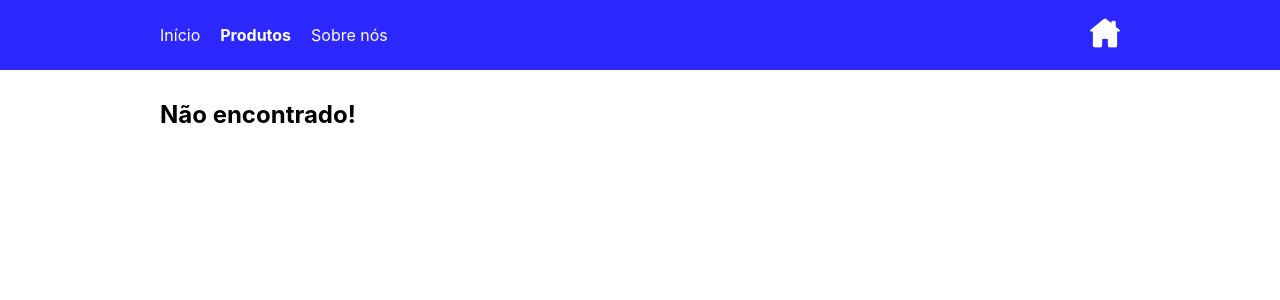
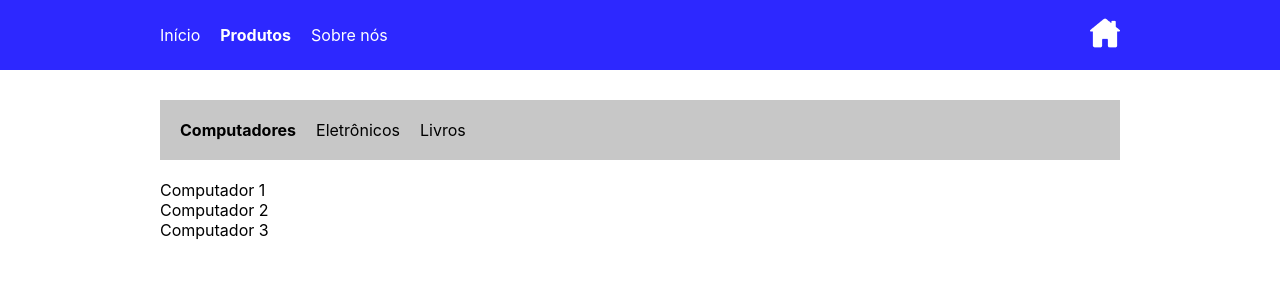
Before and after one commit to murilomartins93/react-routes-challenge, a React (Vite) app: page /products/computers in a window 1280 px wide. Shown: the top 300 px of the page. Built offline with nearby package versions, Linux system fonts and the light colour scheme.

Commit message:
:zap: Reorganized structure and CSS finished

```diff
--- a/src/App.tsx
+++ b/src/App.tsx
@@ -1,19 +1,28 @@
 import { BrowserRouter, Navigate, Route, Routes } from "react-router-dom";
-import Home from "./routes/Home";
-import About from "./routes/About";
-import Products from "./routes/Products";
+import Home from "./routes/Base/Home";
+import About from "./routes/Base/About";
+import Products from "./routes/Base/Products";
 import NotFound from "./routes/NotFound";
+import Computers from "./routes/Base/Products/Computers";
+import Eletronics from "./routes/Base/Products/Eletronics";
+import Books from "./routes/Base/Products/Books";
+import Base from "./routes/Base";
 
 function App() {
   return (
     <BrowserRouter>
       <Routes>
-        <Route path="/" element={<Home />}>
-          <Route index element={<Navigate to="/home" />} />
+        <Route path="/" element={<Base />}>
+          <Route index element={<Navigate to="/" />} />
           <Route path="home" element={<Home />} />
+          <Route path="products" element={<Products />}>
+            <Route index element={<Navigate to="/products/computers" />} />
+            <Route path="computers" element={<Computers />} />
+            <Route path="eletronics" element={<Eletronics />} />
+            <Route path="books" element={<Books />} />
+          </Route>
+          <Route path="about" element={<About />} />
         </Route>
-        <Route path="products" element={<Products />} />
-        <Route path="about" element={<About />} />
         <Route path="*" element={<NotFound />} />
       </Routes>
     </BrowserRouter>
--- a/src/components/ProductsNav/index.tsx
+++ b/src/components/ProductsNav/index.tsx
@@ -3,10 +3,10 @@ import "./styles.css";
 
 export default function ProductsNav() {
   return (
-    <div className="rr-products-nav rr-container rr-mt20">
-      <PageLink to={"/products"}>Computadores</PageLink>
-      <PageLink to={"/products"}>Eletrônicos</PageLink>
-      <PageLink to={"/products"}>Livros</PageLink>
+    <div className="rr-products-nav">
+      <PageLink to={"/products/computers"}>Computadores</PageLink>
+      <PageLink to={"/products/eletronics"}>Eletrônicos</PageLink>
+      <PageLink to={"/products/books"}>Livros</PageLink>
     </div>
   );
 }
--- a/src/index.css
+++ b/src/index.css
@@ -55,3 +55,12 @@ main {
 .rr-active-link {
   font-weight: 700;
 }
+
+/* Listing Syles */
+
+ol {
+  list-style: none;
+  font-size: 16px;
+  font-weight: 400;
+  color: var(--rr-font-secondary);
+}
--- a/src/routes/About/index.tsx
+++ /dev/null
@@ -1,12 +0,0 @@
-import MainHeader from "../../components/MainHeader";
-
-export default function About() {
-  return (
-    <>
-      <MainHeader />
-      <main>
-        <h1 className="rr-container rr-mt20 rr-page-title">Sobre nós</h1>
-      </main>
-    </>
-  );
-}
--- /dev/null
+++ b/src/routes/Base/About/index.tsx
@@ -0,0 +1,7 @@
+export default function About() {
+  return (
+    <main>
+      <h1 className="rr-container rr-mt20 rr-page-title">Sobre nós</h1>
+    </main>
+  );
+}
--- /dev/null
+++ b/src/routes/Base/Home/index.tsx
@@ -0,0 +1,7 @@
+export default function Home() {
+  return (
+    <main>
+      <h1 className="rr-container rr-mt20 rr-page-title">Bem-vindos!</h1>
+    </main>
+  );
+}
--- /dev/null
+++ b/src/routes/Base/Products/Books/index.tsx
@@ -0,0 +1,9 @@
+export default function Books() {
+  return (
+    <ol className="rr-mt20">
+      <li>Livro 1</li>
+      <li>Livro 2</li>
+      <li>Livro 3</li>
+    </ol>
+  );
+}
--- /dev/null
+++ b/src/routes/Base/Products/Computers/index.tsx
@@ -0,0 +1,9 @@
+export default function Computers() {
+  return (
+    <ol className="rr-mt20">
+      <li>Computador 1</li>
+      <li>Computador 2</li>
+      <li>Computador 3</li>
+    </ol>
+  );
+}
--- /dev/null
+++ b/src/routes/Base/Products/Eletronics/index.tsx
@@ -0,0 +1,9 @@
+export default function Eletronics() {
+  return (
+    <ol className="rr-mt20">
+      <li>Eletrônico 1</li>
+      <li>Eletrônico 2</li>
+      <li>Eletrônico 3</li>
+    </ol>
+  );
+}
--- /dev/null
+++ b/src/routes/Base/Products/index.tsx
@@ -0,0 +1,13 @@
+import { Outlet } from "react-router-dom";
+import ProductsNav from "../../../components/ProductsNav";
+
+export default function Products() {
+  return (
+    <main>
+      <div className="rr-container rr-mt20">
+        <ProductsNav />
+        <Outlet />
+      </div>
+    </main>
+  );
+}
--- a/src/routes/Products/index.tsx
+++ b/src/routes/Base/index.tsx
@@ -1,12 +1,10 @@
 import { Outlet } from "react-router-dom";
 import MainHeader from "../../components/MainHeader";
-import ProductsNav from "../../components/ProductsNav";
 
-export default function Products() {
+export default function Base() {
   return (
     <>
       <MainHeader />
-      <ProductsNav />
       <Outlet />
     </>
   );
--- a/src/routes/Home/index.tsx
+++ /dev/null
@@ -1,13 +0,0 @@
-import { Outlet } from "react-router-dom";
-import MainHeader from "../../components/MainHeader";
-
-export default function Home() {
-  return (
-    <>
-      <MainHeader />
-      <main>
-        <h1 className="rr-container rr-mt20 rr-page-title">Bem-vindos!</h1>
-      </main>
-    </>
-  );
-}
```
